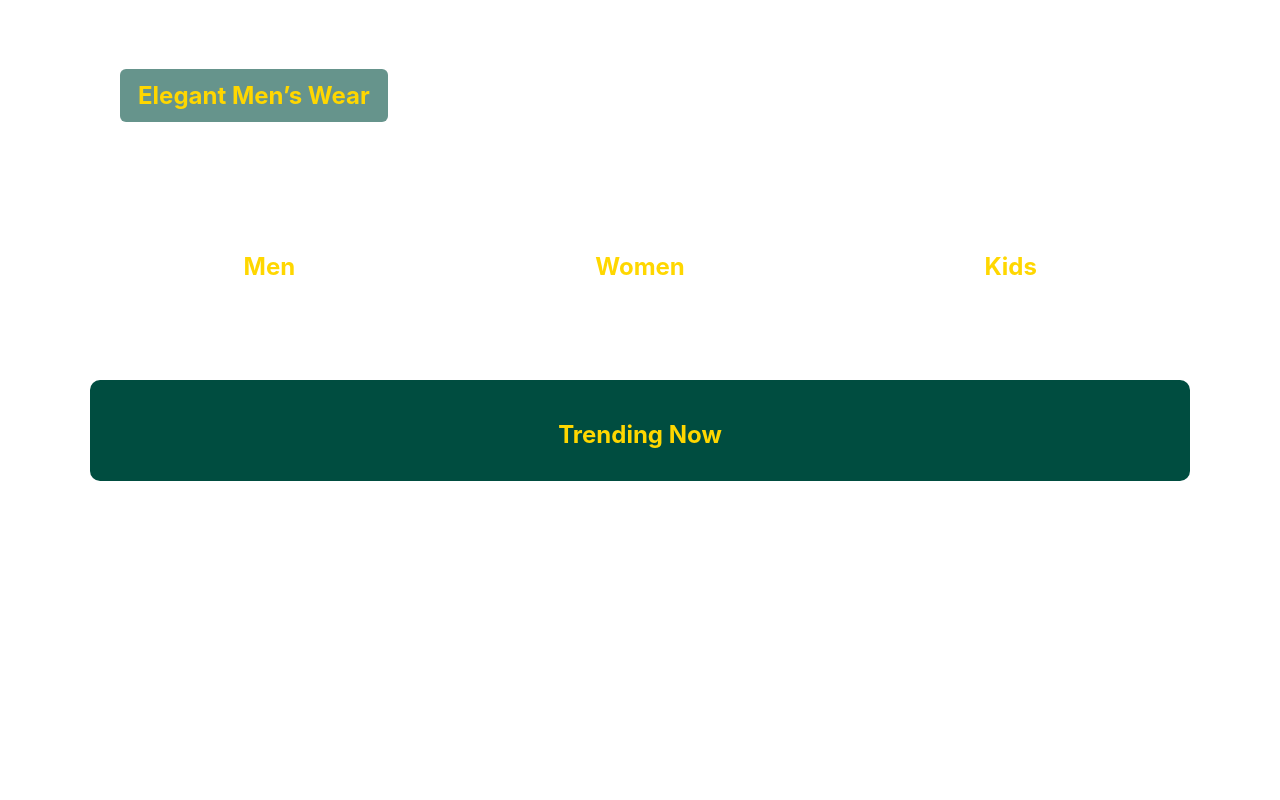
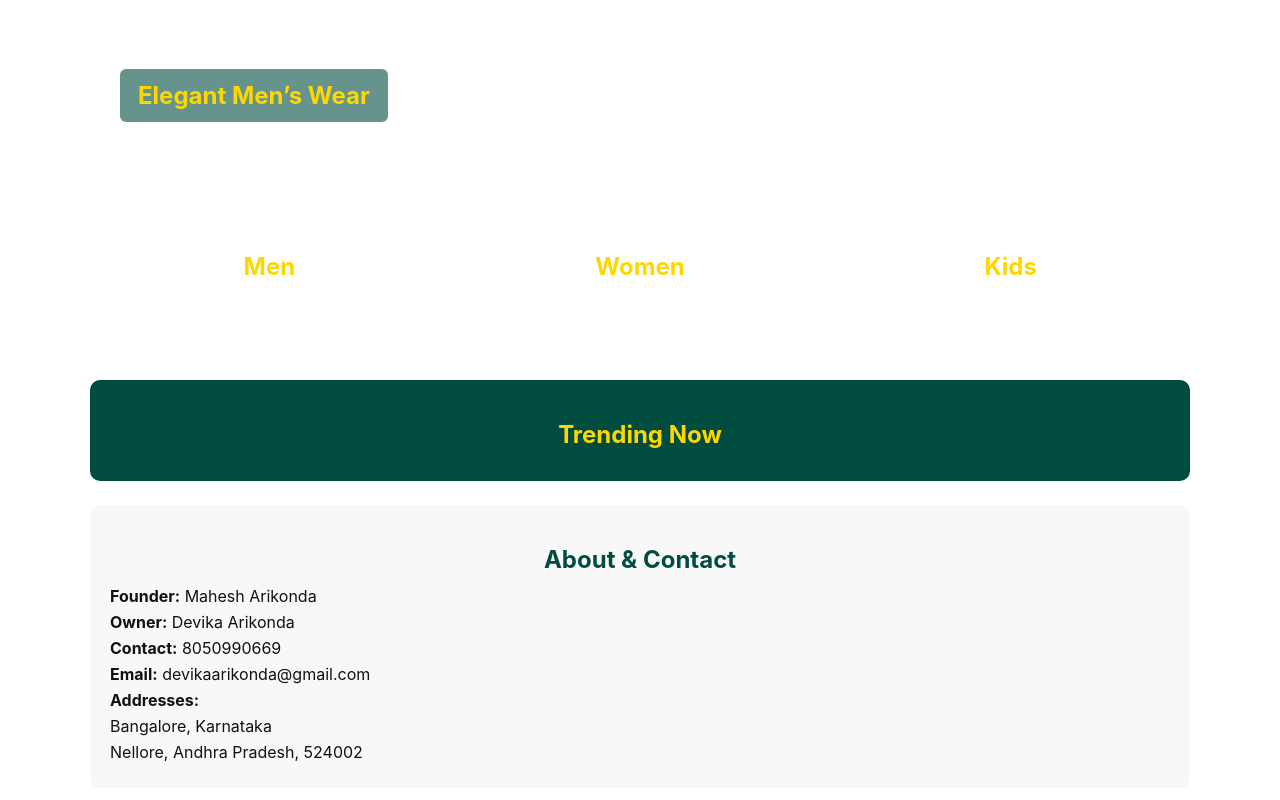
Before and after one commit to pavani583/sahasararaa-website, a website: page index.html in a window 1280 px wide. Shown: the part 340-1140 px from the top of the page. Before the commit the page ends 845 px from the top, so only its background shows below. Drawn offline with nearby package versions, Linux system fonts and the light colour scheme; no server answers.

Commit message:
Update index.html

```diff
--- a/index.html
+++ b/index.html
@@ -37,6 +37,11 @@
   .trending-section h2 { color:var(--gold); margin-bottom:12px; text-align:center; }
   .trending-section .grid { display:grid; gap:12px; grid-template-columns:repeat(auto-fill,minmax(180px,1fr)); }
   .trending-section .card { background:#fafafa; color:#111; border-radius:8px; padding:10px; }
+
+  /* About & Contact Section */
+  .about-section { background:#f8f8f8; color:#111; padding:20px; border-radius:10px; margin-bottom:24px; }
+  .about-section h2 { color:var(--primary); margin-bottom:12px; text-align:center; }
+  .about-section p { margin:6px 0; }
 
   /* Responsive adjustments */
   @media (max-width:768px){
@@ -177,6 +182,20 @@ function renderApp(){
       wrap.appendChild(card);
     });
   });
+
+  // --- About & Contact Section ---
+  const about = document.createElement('div'); about.className='about-section';
+  about.innerHTML=`
+    <h2>About & Contact</h2>
+    <p><b>Founder:</b> Mahesh Arikonda</p>
+    <p><b>Owner:</b> Devika Arikonda</p>
+    <p><b>Contact:</b> 8050990669</p>
+    <p><b>Email:</b> devikaarikonda@gmail.com</p>
+    <p><b>Addresses:</b></p>
+    <p>Bangalore, Karnataka</p>
+    <p>Nellore, Andhra Pradesh, 524002</p>
+  `;
+  container.appendChild(about);
 }
 
 window.viewProduct=function(id){
```
